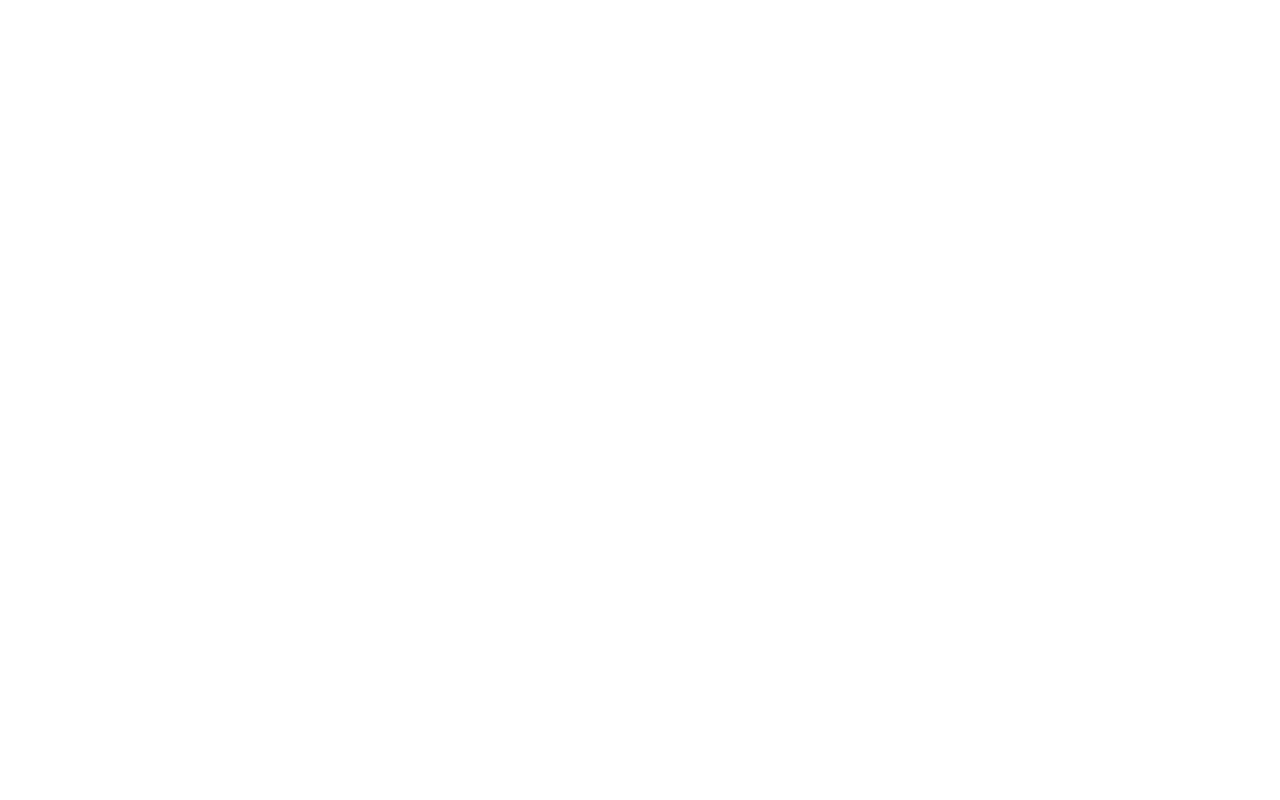
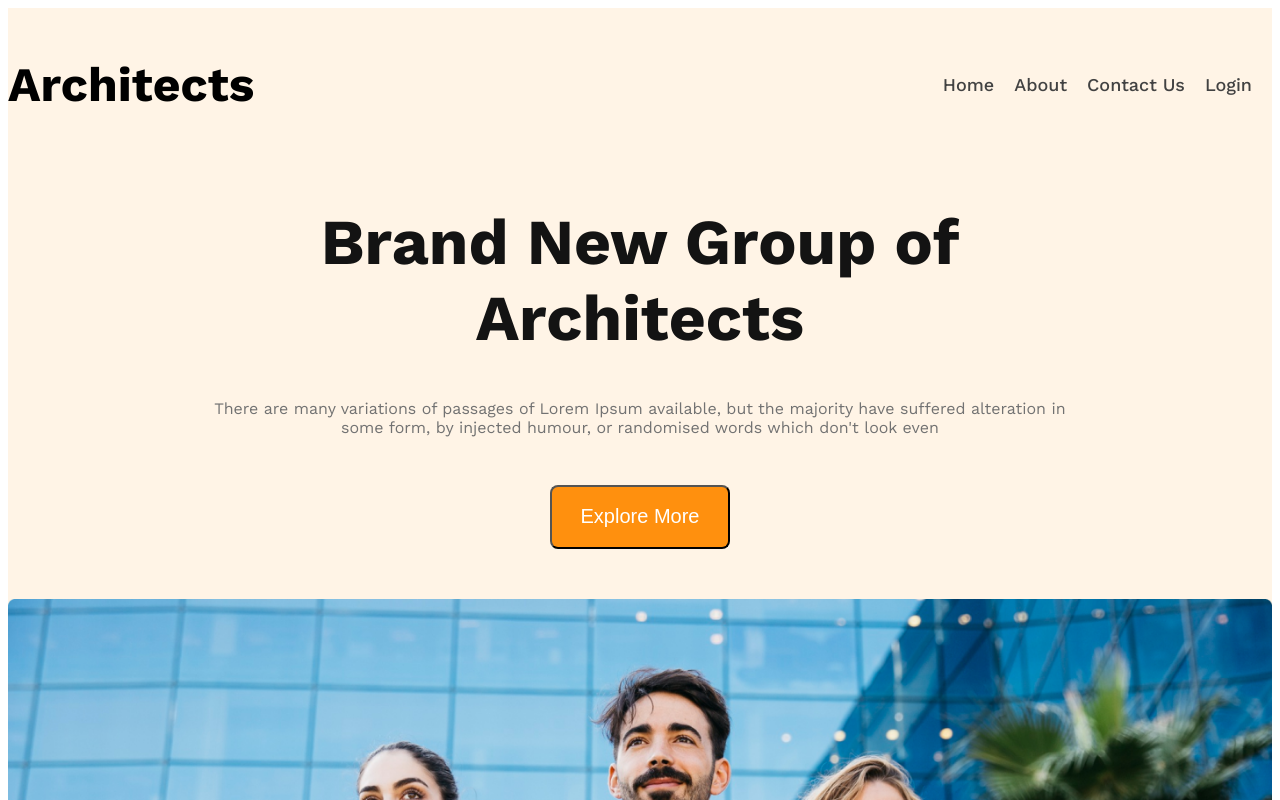
Before and after one commit to codershakib09/Architect-Website, a plain HTML site: page index.html in a window 1280 px wide. Shown: the top 800 px of the page. Drawn offline with nearby package versions, Linux system fonts and the light colour scheme.

Commit message:
add header section

```diff
--- a/index.html
+++ b/index.html
@@ -6,8 +6,34 @@
     <link rel="stylesheet" href="style.css" />
     <title>Architect Website</title>
   </head>
-  <body>
-    <header></header>
+  <body class="work-sans-font">
+    <!-- ========HEADER START HERE======== -->
+    <header class="header">
+      <!--=======NAVBER AREA=======  -->
+      <nav class="navber">
+        <h3 class="navber-title">Architects</h3>
+        <ul class="nav-links">
+          <li class="nav-item"><a href="" class="nav-link">Home</a></li>
+          <li class="nav-item"><a href="" class="nav-link">About</a></li>
+          <li class="nav-item"><a href="" class="nav-link">Contact Us</a></li>
+          <li class="nav-item"><a href="" class="nav-link">Login</a></li>
+        </ul>
+      </nav>
+      <!--=====BANNER AREA========  -->
+      <div class="banner">
+        <div class="banner-content">
+          <h1 class="banner-title">Brand New Group of Architects</h1>
+          <p class="banner-text">
+            There are many variations of passages of Lorem Ipsum available, but
+            the majority have suffered alteration in some form, by injected
+            humour, or randomised words which don't look even
+          </p>
+          <button class="banner-btn">Explore More</button>
+        </div>
+        <img class="banner-img" src="images/banner.png" alt="" />
+      </div>
+    </header>
+    <!-- =========HEADER END HERE======= -->
     <main></main>
     <footer></footer>
   </body>
--- a/style.css
+++ b/style.css
@@ -6,3 +6,108 @@
   font-weight: 400;
   font-style: normal;
 }
+/* =====================HEADER START HERE==================== */
+
+.header {
+  background: rgba(255, 144, 14, 0.1);
+}
+
+/* <!--======NAVBER AREA=======--> */
+
+.navber {
+  max-width: 1440px;
+  margin: 0 auto;
+  display: flex;
+  justify-content: space-between;
+  align-items: center;
+}
+
+.navber-title {
+  font-size: 3rem;
+  font-weight: 700;
+}
+
+.nav-links,
+.nav-item {
+  display: flex;
+}
+
+.nav-item {
+  margin-right: 20px;
+  list-style: none;
+}
+
+.nav-link {
+  text-decoration: none;
+  color: rgb(66, 66, 66);
+  font-size: 18px;
+  font-weight: 500;
+  line-height: 26px;
+  text-align: center;
+}
+
+/*<!--=====BANNER AREA========  -->  */
+
+.banner {
+  max-width: 1440px;
+  margin: 0 auto;
+}
+
+.banner-content {
+  max-width: 862px;
+  justify-content: center;
+  text-align: center;
+  margin: 0 auto;
+}
+
+.banner-title {
+  font-size: 4rem;
+  font-weight: 700;
+  color: rgb(19, 19, 19);
+}
+
+.banner-text {
+  font-size: 1rem;
+  font-weight: 400;
+  color: rgb(114, 114, 114);
+}
+
+.banner-btn {
+  font-size: 1.25rem;
+  font-weight: 400;
+  color: rgb(255, 255, 255);
+  border-radius: 8px;
+  background: rgb(255, 144, 14);
+  width: 180px;
+  height: 64px;
+  margin-top: 32px;
+}
+
+.banner-img {
+  margin-top: 50px;
+  margin-bottom: 45px;
+  width: 100%;
+}
+
+/* ============RESPONSIVE HEADER AREA=========== */
+
+@media screen and (max-width: 576px) {
+  .navber,
+  .nav-links {
+    flex-direction: column;
+  }
+  .nav-link {
+    margin-top: 20px;
+  }
+  .navber-title,
+  .banner-title {
+    font-size: 1.5rem;
+  }
+  .banner-btn {
+    padding: 10px;
+    height: auto;
+    width: auto;
+  }
+}
+
+/*==================HEADER END HERE===============*/
```
